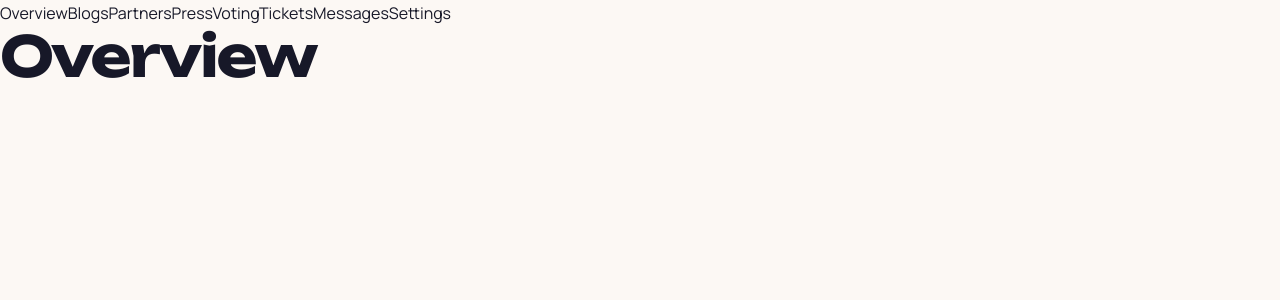
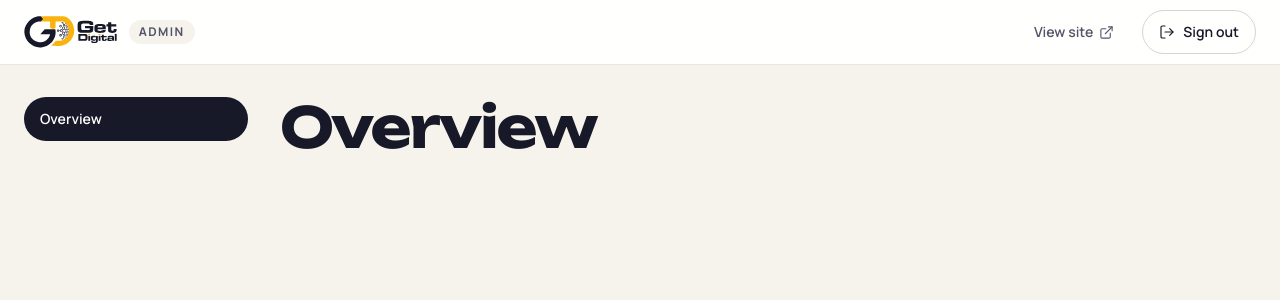
Before and after one commit to charlesaroma/get_digital, a React (Vite) app: page /admin in a window 1280 px wide. Shown: the top 300 px of the page. Built offline with nearby package versions, Linux system fonts and the light colour scheme; no server answers.

Commit message:
implement admin authorization, ticket checkout, voting system, and new site pages

```diff
--- a/src/AdminDashboard/AdminLayout.jsx
+++ b/src/AdminDashboard/AdminLayout.jsx
@@ -1,24 +1,73 @@
-/* Admin shell: sidebar + outlet. Sidebar order comes from lib/constants.jsx. */
-import { Suspense } from "react";
-import { Link, Outlet } from "react-router-dom";
+/* Admin shell: sidebar (filtered by the staff member's permissions), top bar, outlet. */
+import { ExternalLink, LogOut, Menu, X } from "lucide-react";
+import { Suspense, useState } from "react";
+import { Link, NavLink, Outlet } from "react-router-dom";
 
 import LogoLoader from "@/components/motion/LogoLoader";
+import Logo from "@/components/site/Logo";
+import { useAdminAuth } from "@/store/context/AdminAuthContext";
+import { cn } from "@/utils/cn";
 
 import { ADMIN_NAV } from "./lib/constants";
 
 export default function AdminLayout() {
+  const { admin, signOut } = useAdminAuth();
+  const [open, setOpen] = useState(false);
+  const items = ADMIN_NAV.filter((i) => !i.perm || admin?.permissions?.includes(i.perm));
+
+  const nav = (
+    <nav aria-label="Admin" className="flex flex-col gap-1">
+      {items.map((item) => (
+        <NavLink
+          key={item.to}
+          to={item.to}
+          end={item.to === "/admin"}
+          onClick={() => setOpen(false)}
+          className={({ isActive }) => cn("flex min-h-11 items-center rounded-xl px-4 text-small font-semibold transition-colors", isActive ? "bg-gd-navy-900 text-white" : "text-muted hover:bg-surface-muted hover:text-foreground")}
+        >
+          {item.label}
+        </NavLink>
+      ))}
+    </nav>
+  );
+
   return (
-    <div>
-      <aside>
-        {ADMIN_NAV.map((item) => (
-          <Link key={item.to} to={item.to}>{item.label}</Link>
-        ))}
-      </aside>
-      <main>
-        <Suspense fallback={<LogoLoader />}>
-          <Outlet />
-        </Suspense>
-      </main>
+    <div className="min-h-dvh bg-gd-stone-100 dark:bg-gd-navy-950">
+      <header className="sticky top-0 z-30 border-b border-border bg-surface/95 backdrop-blur">
+        <div className="flex h-16 items-center gap-3 px-4 sm:px-6">
+          <button type="button" onClick={() => setOpen((o) => !o)} aria-label={open ? "Close menu" : "Open menu"} className="grid size-11 place-items-center rounded-full hover:bg-surface-muted lg:hidden">
+            {open ? <X aria-hidden="true" size={20} strokeWidth={1.75} /> : <Menu aria-hidden="true" size={20} strokeWidth={1.75} />}
+          </button>
+          <Link to="/admin" className="flex items-center gap-3">
+            <Logo alt="GetDigital256 admin" className="h-8" />
+            <span className="rounded-full bg-surface-muted px-2.5 py-1 text-label uppercase text-muted max-xs:hidden">Admin</span>
+          </Link>
+          <div className="ml-auto flex items-center gap-2">
+            <a href="/" target="_blank" rel="noreferrer" className="hidden min-h-11 items-center gap-1.5 rounded-full px-3 text-small font-semibold text-muted hover:text-foreground sm:inline-flex">
+              View site <ExternalLink aria-hidden="true" size={15} strokeWidth={1.75} />
+            </a>
+            <span className="hidden text-right text-small md:block">
+              <span className="block font-semibold">{admin?.name}</span>
+              <span className="block text-muted capitalize">{admin?.role}</span>
+            </span>
+            <button type="button" onClick={signOut} className="inline-flex min-h-11 items-center gap-2 rounded-full border border-border-strong px-4 text-small font-semibold hover:bg-surface-muted">
+              <LogOut aria-hidden="true" size={16} strokeWidth={1.75} />
+              <span className="max-xs:sr-only">Sign out</span>
+            </button>
+          </div>
+        </div>
+        {open && <div className="border-t border-border p-4 lg:hidden">{nav}</div>}
+      </header>
+      <div className="mx-auto flex max-w-[100rem] gap-8 px-4 py-8 sm:px-6">
+        <aside className="hidden w-56 shrink-0 lg:block">
+          <div className="sticky top-24">{nav}</div>
+        </aside>
+        <main className="min-w-0 flex-1">
+          <Suspense fallback={<LogoLoader />}>
+            <Outlet />
+          </Suspense>
+        </main>
+      </div>
     </div>
   );
 }
```
